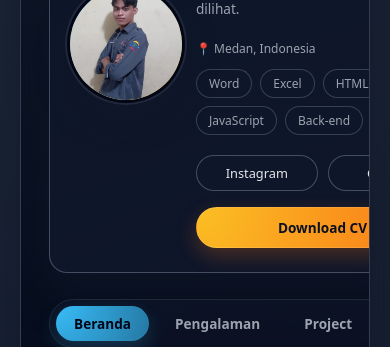
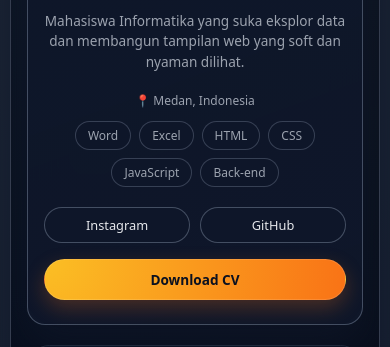
Before and after one commit to deufraa/fraaportofolio, a plain HTML site: page index.html in a window 390 px wide. Shown: the part 233-580 px from the top of the page. Drawn offline with Linux system fonts and the light colour scheme.

Commit message:
style.css

```diff
--- a/style.css
+++ b/style.css
@@ -24,7 +24,7 @@ body {
   display: flex;
   align-items: center;
   justify-content: center;
-  padding: 20px;
+  padding: 12px;
   color: var(--text-main);
   opacity: 0;
   animation: bodyFade 0.8s ease-out forwards;
@@ -41,7 +41,7 @@ body {
   background: radial-gradient(circle at top left, #020617, #020617);
   border-radius: 22px;
   box-shadow: 0 28px 60px rgba(15, 23, 42, 0.8);
-  padding: 28px 28px 24px;
+  padding: 24px;
   display: grid;
   grid-template-columns: 270px 1fr;
   gap: 26px;
@@ -64,6 +64,8 @@ body {
 .profile, .content {
   position: relative;
   z-index: 1;
+  width: 100%;
+  min-width: 0;
 }
 
 .profile {
@@ -101,6 +103,7 @@ body {
   transform: translateY(0);
   transition: transform 0.4s ease, box-shadow 0.4s ease;
   overflow: hidden;
+  flex-shrink: 0;
 }
 
 .avatar:hover {
@@ -151,6 +154,7 @@ body {
   gap: 8px;
   justify-content: center;
   margin-bottom: 20px;
+  width: 100%;
 }
 
 .tag {
@@ -219,25 +223,33 @@ body {
 
 .main-nav {
   display: flex;
-  gap: 8px;
+  gap: 4px;
   background: rgba(15, 23, 42, 0.6);
-  padding: 6px;
+  padding: 4px;
   border-radius: 999px;
   border: 1px solid var(--border-soft);
-  width: fit-content;
+  width: 100%;
+  max-width: max-content;
   margin-bottom: 6px;
+  overflow-x: auto;
+  scrollbar-width: none;
+}
+
+.main-nav::-webkit-scrollbar {
+  display: none;
 }
 
 .nav-link {
   background: transparent;
   border: none;
-  padding: 8px 18px;
+  padding: 8px 16px;
   border-radius: 999px;
   font-weight: 600;
   font-size: 0.85rem;
   color: var(--text-soft);
   cursor: pointer;
   transition: all 0.23s ease;
+  white-space: nowrap;
 }
 
 .nav-link.active, .nav-link:hover {
@@ -278,6 +290,7 @@ body {
   align-self: flex-start;
   border: 1px solid rgba(148, 163, 184, 0.5);
   box-shadow: 0 18px 40px rgba(15, 23, 42, 0.85);
+  width: 100%;
 }
 
 .hero-prefix {
@@ -297,6 +310,7 @@ body {
   gap: 6px;
   font-size: 0.9rem;
   color: var(--text-soft);
+  flex-wrap: wrap;
 }
 
 .typeText {
@@ -321,10 +335,11 @@ body {
 .section {
   background: linear-gradient(145deg, var(--card), var(--bg-soft));
   border-radius: 16px;
-  padding: 18px 18px 14px;
+  padding: 18px;
   border: 1px solid var(--border-soft);
   box-shadow: 0 18px 36px rgba(15, 23, 42, 0.9);
   animation: sectionIn 0.7s ease-out forwards;
+  width: 100%;
 }
 
 @keyframes sectionIn {
@@ -353,9 +368,10 @@ body {
 
 .projects {
   display: grid;
-  grid-template-columns: repeat(auto-fit, minmax(180px, 1fr));
+  grid-template-columns: repeat(auto-fit, minmax(220px, 1fr));
   gap: 12px;
   margin-top: 6px;
+  width: 100%;
 }
 
 .project-card {
@@ -386,6 +402,7 @@ body {
   grid-template-columns: repeat(auto-fit, minmax(170px, 1fr));
   gap: 10px;
   margin-top: 8px;
+  width: 100%;
 }
 
 .strength-card {
@@ -470,6 +487,7 @@ body {
   border-radius: 999px;
   background: rgba(34, 197, 94, 0.18);
   color: #bbf7d0;
+  font-size: 0.7 Clubpx;
   font-size: 0.7rem;
   margin-bottom: 6px;
   border: 1px solid rgba(34, 197, 94, 0.4);
@@ -565,35 +583,46 @@ body {
   box-shadow: 0 10px 24px rgba(15, 23, 42, 0.95);
 }
 
+/* RESPONSIVE LAYOUT OPTIMIZATION */
 @media (max-width: 820px) {
+  body {
+    padding: 10px;
+  }
+
   .container {
     grid-template-columns: 1fr;
+    gap: 20px;
+    padding: 16px;
+    border-radius: 16px;
   }
+
   .profile {
-    flex-direction: row;
+    flex-direction: column;
     align-items: center;
-    text-align: left;
-    gap: 14px;
-    width: 100%;
+    text-align: center;
+    padding: 20px 16px;
   }
+
   .avatar {
-    margin-bottom: 0;
-    flex-shrink: 0;
+    margin-bottom: 16px;
   }
-  .profile-text {
-    flex: 1;
+
+  .tags {
+    justify-content: center;
   }
-  .tags {
-    justify-content: flex-start;
-  }
+
   .social {
     width: 100%;
   }
+
   .btn-download {
-    justify-content: flex-start;
+    justify-content: center;
   }
+
   .main-nav {
     width: 100%;
-    justify-content: center;
+    max-width: 100%;
+    justify-content: flex-start;
+    padding: 4px;
   }
 }
```
